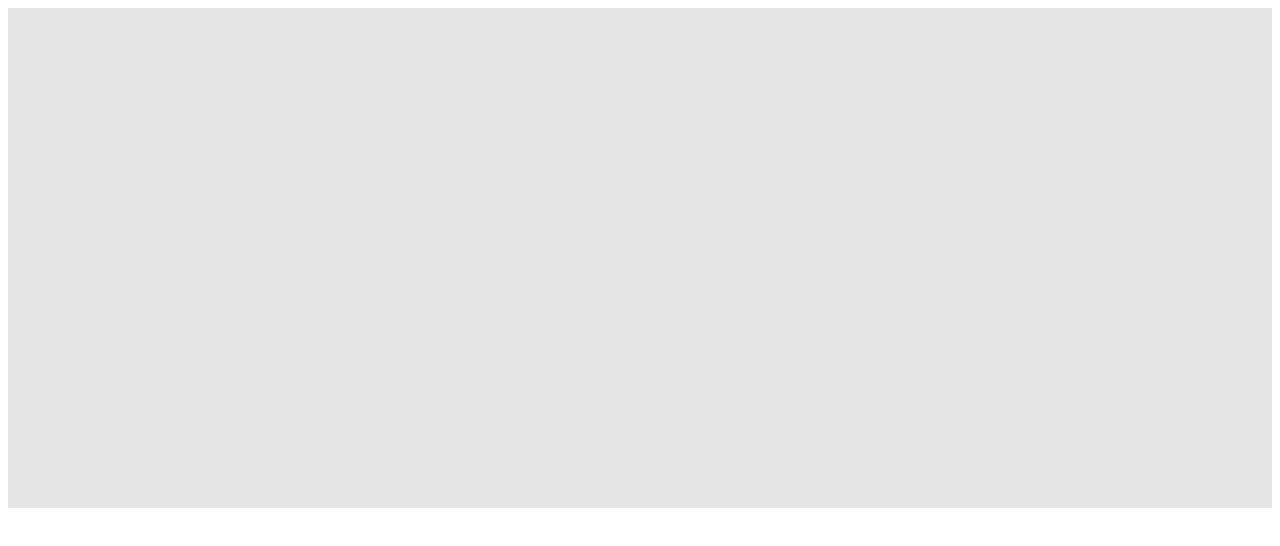
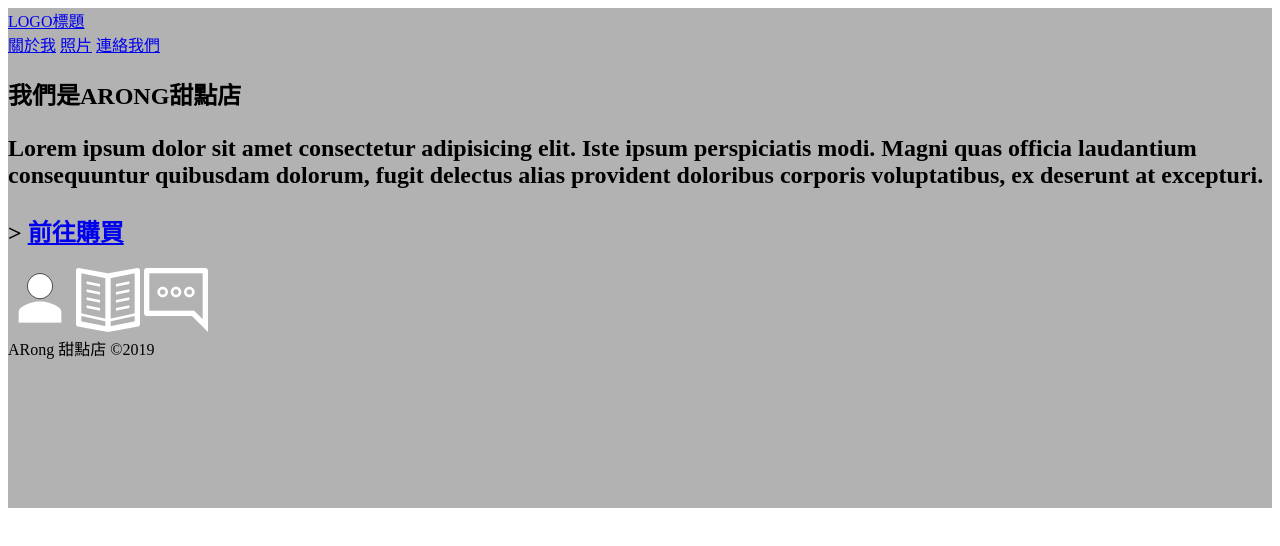
Before and after one commit to rita09080219/dessert, a plain HTML site: page index.html in a window 1280 px wide. Drawn offline with Linux system fonts and the light colour scheme.

Commit message:
HTML完成

```diff
--- a/index.html
+++ b/index.html
@@ -13,18 +13,49 @@
 
     <!-- 網站標題 - 瀏覽器標籤 -->
     <title>Document</title>
+
+     <!-- CSS 區塊 - 內部樣式 -->
     <style>
         #box{
-            background-color:rgba(0,0,0,0.1);
+            background-color:rgba(0,0,0,0.3);
             height:500px;
         }
-            </style>
+    </style>
 </head>
 
 <!-- 身體 - 網頁內容 -->
 <body>
     <div id="box">
 
+        <!-- 導覽列元素 - 放 LOGO、分頁連結 - 有語意 提升 SEO -->
+        <nav>
+            <a href="index.html">LOGO標題</a>
+            <div>
+                <a href="#">關於我</a>
+                <a href="#">照片</a>
+                <a href="#">連絡我們</a>
+            </div>
+        </nav>
+
+        <!-- 內容區塊元素 - 標題、內文或按鈕等...  - 有語意  -->
+        <section>
+            <h1>我們是ARONG甜點店<h1>
+                <p>Lorem ipsum dolor sit amet consectetur adipisicing elit. Iste ipsum perspiciatis modi. Magni quas officia laudantium consequuntur quibusdam dolorum, fugit delectus alias provident doloribus corporis voluptatibus, ex deserunt at excepturi.</p>>
+                <a href="#">前往購買</a>
+        </section>
+
+        <!-- 圖片按扭區塊 -->
+        <section>
+            <!-- (a[href="#"]>img)*3 -->
+            <a href="#"><img src="people.png" alt="關於我"></a>
+            <a href="#"><img src="story.png" alt="故事"></a>
+            <a href="#"><img src="chat.png" alt="聯絡我"></a>
+        </section>
+
+        <!-- 頁尾 -->
+        <footer>
+            ARong 甜點店 &copy;2019
+        </footer>
 
     </div>
 </body>
```
Also changed, not shown: chat.png (added), people.png (added), story.png (added).
